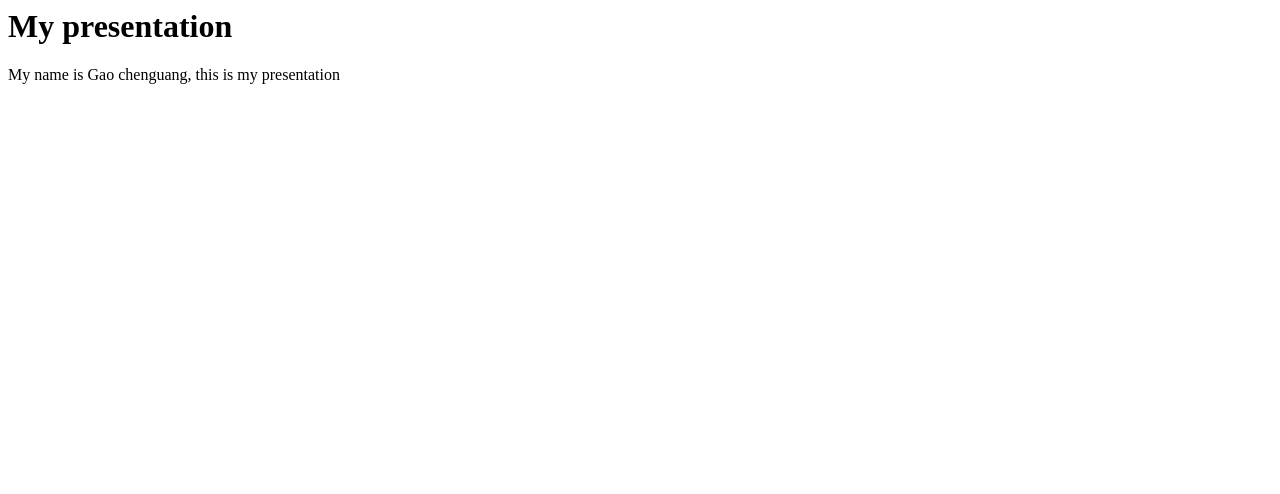
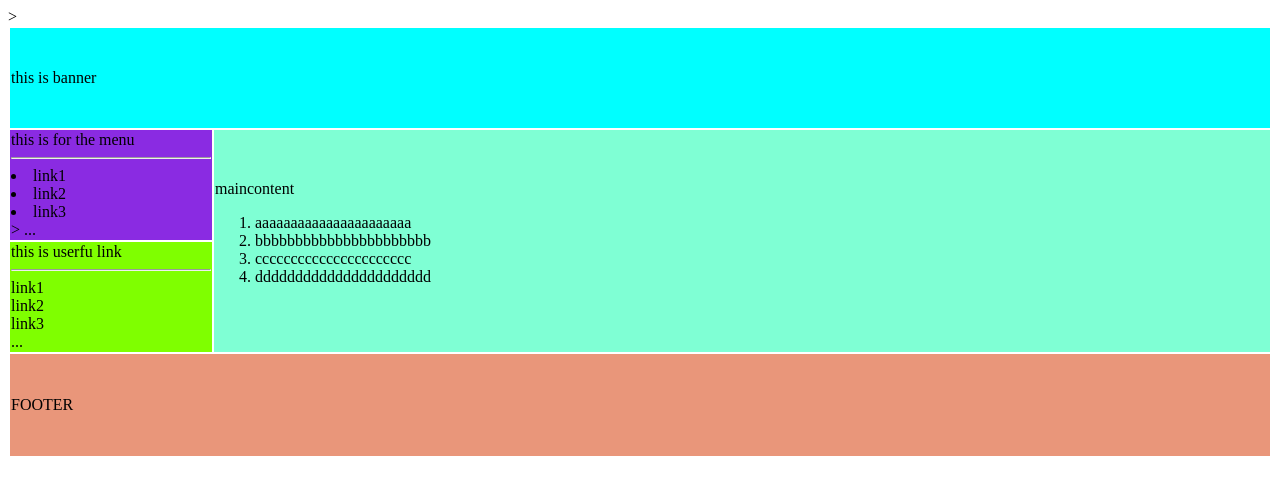
Before and after one commit to aagao/Aaron.Gao, a plain HTML site: page index.html in a window 1280 px wide. Drawn offline with Linux system fonts and the light colour scheme.

Commit message:
Update index.html

```diff
--- a/index.html
+++ b/index.html
@@ -1,15 +1,65 @@
-<html>
+<!DOCTYPE html>
 <head>
-<title>My presentation</title>
 
-
+    <title>making regions using tables</title>
 
 </head>
 <body>
-<h1>My presentation</h1>
-<p>My name is Gao chenguang, this is my presentation</p>
+    <table style="width: 100%;">
+<!--thead is not necessary!-->>
+          <tbody>
+            <tr style="background-color:aqua;height: 100px;">
+                <td colspan="2">this is banner</td>
+                </tr>
+            <tr>
+                <td style="width: 200px;background-color: blueviolet;">
+                        this is for the menu<hr>
+                        <ui>
+                          <li>link1<br></li>
+                          <li>link2<br></li>
+                          <li>link3<br></li>
+                          </ui>>
+                        ...
+                </td>
+                <td rowspan="2" style="background-color: aquamarine;">
+                    maincontent
+
+                <ol>
+                    <p>
+                      <li> aaaaaaaaaaaaaaaaaaaaaa</li>
+                      <li>bbbbbbbbbbbbbbbbbbbbbb</li>
+                      <li>cccccccccccccccccccccc</li>
+                      <li>dddddddddddddddddddddd</li>
+                    </p>
+                </ol>
+                </td>
+
+            </tr>
+            <tr>
+                    <td style="width: 200px;background-color: chartreuse;">
+                    this is userfu link<hr>
+                    link1<br>
+                    link2<br>
+                    link3<br>
+                    ...
+
+                    </td>
+
+            </tr>
 
 
+                  <td colspan="2" style="height: 100px;background-color: darksalmon;">
+                   FOOTER
+                  </td>
+            <tr>
 
-</body>
+            </tr>
+
+
+          </tbody>
+
+       </table>
+
+    </body>
 </html>
+</html>
```
